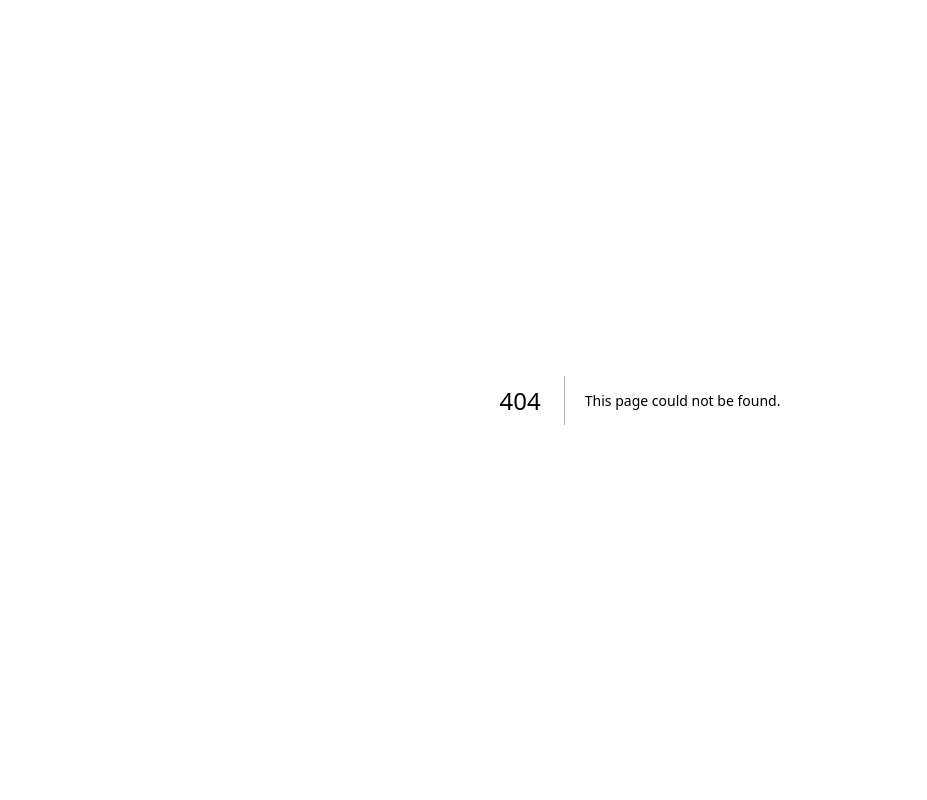
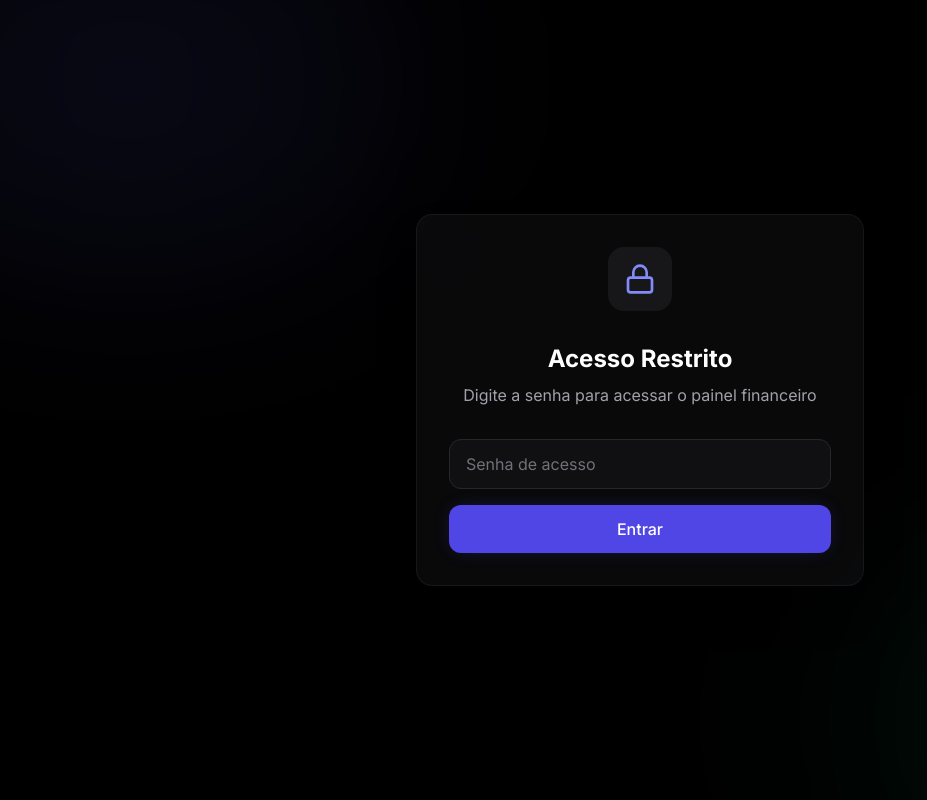
Before and after one commit to matheusalgodoy/financeiroecstasy, a Next.js app: page /login in a window 1280 px wide. Before the commit this address had no page. Shown: the whole page, without its empty margins (0-927 px from the left). Built offline with nearby package versions, Linux system fonts and the light colour scheme.

Commit message:
feat: UI overhaul and password protection

```diff
--- /dev/null
+++ b/app/api/login/route.ts
@@ -0,0 +1,35 @@
+import { NextResponse } from 'next/server';
+import { cookies } from 'next/headers';
+
+export async function POST(request: Request) {
+  try {
+    const { password } = await request.json();
+    const correctPassword = process.env.APP_PASSWORD;
+
+    if (password === correctPassword) {
+      // Create response
+      const response = NextResponse.json({ success: true });
+
+      // Set cookie
+      response.cookies.set('auth_token', 'authenticated', {
+        httpOnly: true,
+        secure: process.env.NODE_ENV === 'production',
+        sameSite: 'strict',
+        maxAge: 60 * 60 * 24 * 7, // 1 week
+        path: '/',
+      });
+
+      return response;
+    }
+
+    return NextResponse.json(
+      { error: 'Senha incorreta' },
+      { status: 401 }
+    );
+  } catch (error) {
+    return NextResponse.json(
+      { error: 'Erro interno' },
+      { status: 500 }
+    );
+  }
+}
--- /dev/null
+++ b/app/login/page.tsx
@@ -0,0 +1,89 @@
+'use client';
+
+import { useState } from 'react';
+import { useRouter } from 'next/navigation';
+import { Lock } from 'lucide-react';
+
+export default function LoginPage() {
+  const [password, setPassword] = useState('');
+  const [error, setError] = useState('');
+  const [loading, setLoading] = useState(false);
+  const router = useRouter();
+
+  const handleSubmit = async (e: React.FormEvent) => {
+    e.preventDefault();
+    setLoading(true);
+    setError('');
+
+    try {
+      const res = await fetch('/api/login', {
+        method: 'POST',
+        headers: {
+          'Content-Type': 'application/json',
+        },
+        body: JSON.stringify({ password }),
+      });
+
+      if (res.ok) {
+        router.push('/');
+        router.refresh();
+      } else {
+        setError('Senha incorreta');
+      }
+    } catch (err) {
+      setError('Ocorreu um erro. Tente novamente.');
+    } finally {
+      setLoading(false);
+    }
+  };
+
+  return (
+    <div className="min-h-screen bg-black text-white selection:bg-indigo-500/30 flex items-center justify-center p-4">
+      {/* Background Gradients */}
+      <div className="fixed inset-0 z-0 pointer-events-none">
+        <div className="absolute top-[-10%] left-[-10%] w-[40%] h-[40%] bg-indigo-500/10 rounded-full blur-[120px]" />
+        <div className="absolute bottom-[-10%] right-[-10%] w-[40%] h-[40%] bg-emerald-500/10 rounded-full blur-[120px]" />
+      </div>
+
+      <div className="relative z-10 w-full max-w-md">
+        <div className="bg-zinc-900/40 backdrop-blur-xl p-8 rounded-2xl border border-zinc-800/50 shadow-2xl">
+          <div className="flex justify-center mb-8">
+            <div className="p-4 bg-zinc-800/50 rounded-2xl text-indigo-400">
+              <Lock size={32} />
+            </div>
+          </div>
+
+          <h1 className="text-2xl font-bold text-center mb-2">Acesso Restrito</h1>
+          <p className="text-zinc-400 text-center mb-8">Digite a senha para acessar o painel financeiro</p>
+
+          <form onSubmit={handleSubmit} className="space-y-4">
+            <div>
+              <input
+                type="password"
+                value={password}
+                onChange={(e) => setPassword(e.target.value)}
+                placeholder="Senha de acesso"
+                className="w-full bg-zinc-900/50 border border-zinc-800 rounded-xl px-4 py-3 text-white placeholder-zinc-500 focus:outline-none focus:ring-2 focus:ring-indigo-500/50 focus:border-indigo-500/50 transition-all"
+                required
+              />
+            </div>
+
+            {error && (
+              <div className="text-red-400 text-sm text-center bg-red-500/10 border border-red-500/20 p-3 rounded-lg">
+                {error}
+              </div>
+            )}
+
+            <button
+              type="submit"
+              disabled={loading}
+              className="w-full bg-indigo-600 hover:bg-indigo-500 text-white font-medium py-3 px-4 rounded-xl transition-all duration-300 disabled:opacity-50 disabled:cursor-not-allowed shadow-[0_0_20px_-5px_rgba(79,70,229,0.3)] hover:shadow-[0_0_25px_-5px_rgba(79,70,229,0.5)]"
+            >
+              {loading ? 'Verificando...' : 'Entrar'}
+            </button>
+          </form>
+        </div>
+      </div>
+    </div>
+  );
+}
```
Also changed, not shown: middleware.ts (added, +26 -0 lines).
